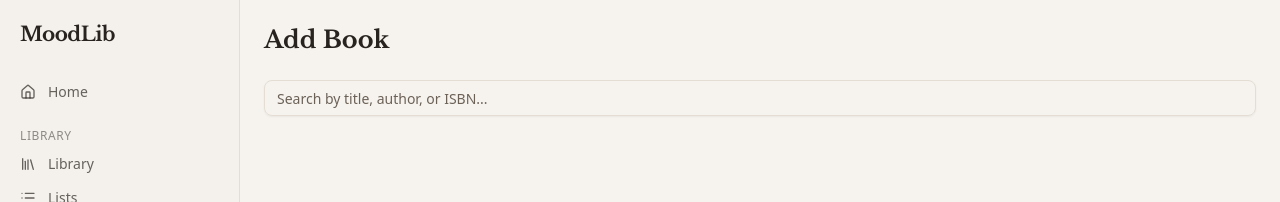
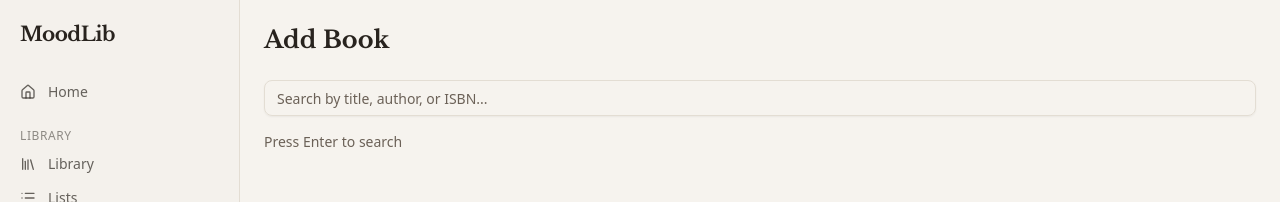
Before and after one commit to aidec0ded/book-library-app, a React (Vite) app: page /add in a window 1280 px wide. Shown: the top 202 px of the page. Built offline with nearby package versions, Linux system fonts and the light colour scheme; no server answers; the database is empty.

Commit message:
Fix Add Book search: no premature "No results", add Enter hint
Only show "No books found" after a search actually executes and returns
nothing. Show "Press Enter to search" hint before first search.

Co-Authored-By: Claude Opus 4.6 <noreply@anthropic.com>

```diff
--- a/src/pages/AddBook.tsx
+++ b/src/pages/AddBook.tsx
@@ -49,6 +49,7 @@ export function AddBook() {
   const [resultPage, setResultPage] = useState(1);
   const [searching, setSearching] = useState(false);
   const [searchError, setSearchError] = useState<string | null>(null);
+  const [hasSearched, setHasSearched] = useState(false);
 
   // Preview state
   const [selected, setSelected] = useState<ISBNdbBook | null>(null);
@@ -68,6 +69,7 @@ export function AddBook() {
 
     setSearching(true);
     setSearchError(null);
+    setHasSearched(true);
 
     try {
       if (looksLikeISBN(trimmed)) {
@@ -395,11 +397,17 @@ export function AddBook() {
           </>
         )}
 
-        {/* Empty state */}
+        {/* Hint before first search */}
+        {!searching && !hasSearched && !searchError && (
+          <p className="text-sm text-muted-foreground">
+            Press Enter to search
+          </p>
+        )}
+
+        {/* Empty state — only after an actual search returns nothing */}
         {!searching &&
+          hasSearched &&
           results.length === 0 &&
-          resultTotal === 0 &&
-          query.trim() !== "" &&
           !searchError && (
             <div className="px-4 py-8 text-center text-muted-foreground">
               No books found for that search.
```
Also changed, not shown: 1 other file (tests, documents, lock files or other folders).
